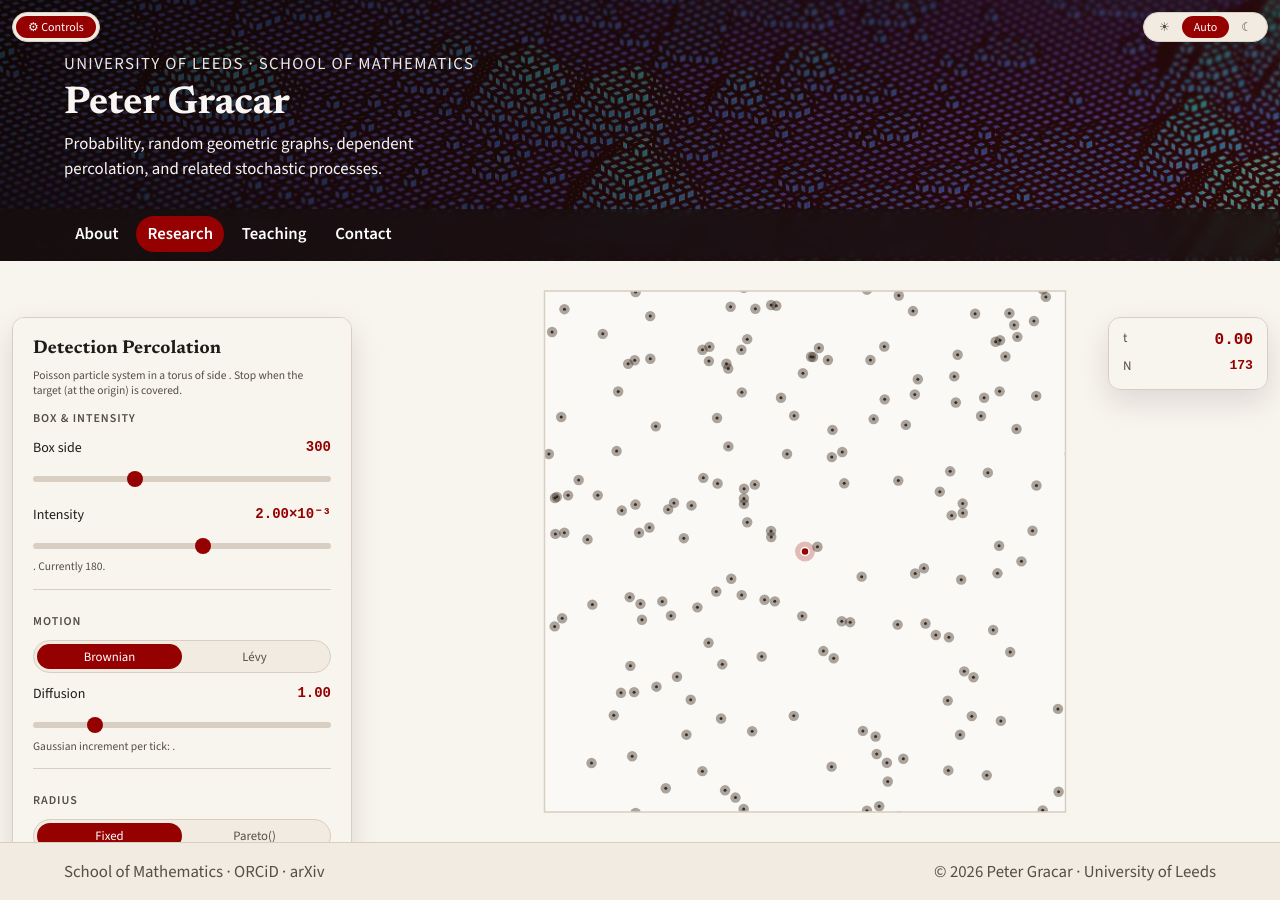
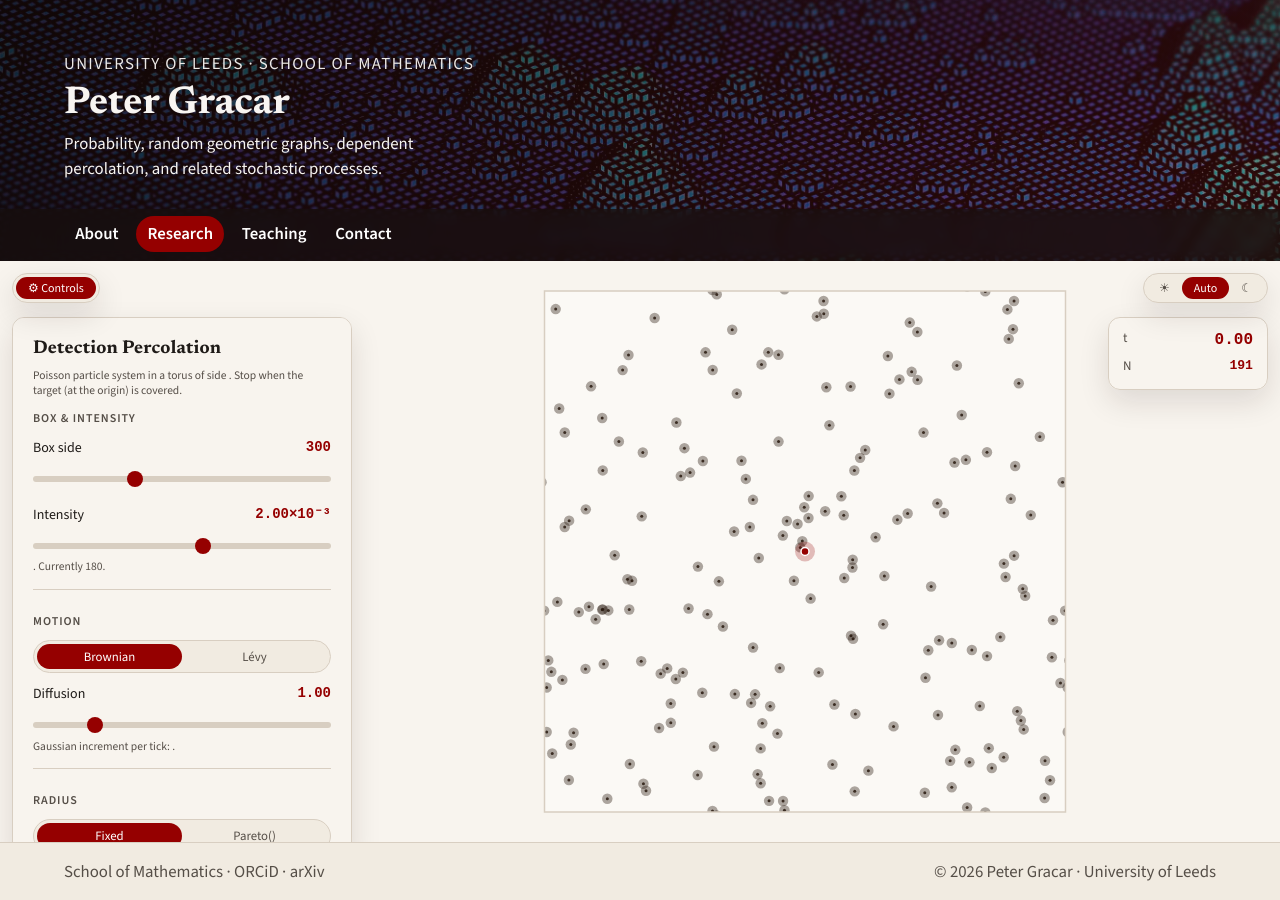
Before and after one commit to PeterGracar/PeterGracar.github.io, a Jekyll site: the page built from simulations/detection-percolation.html, in a window 1280 px wide. Built offline with Jekyll 4.4.1, drawn with Linux system fonts in a browser that asks for light colours; nearby versions of some CDN libraries.

Commit message:
Fix detection-percolation embedded layout and randomise seed at load
The embedded simulation's top bar was position:fixed with z-index
2147483646, which made the controls toggle and theme buttons float
over the site header and nav instead of staying inside the
simulation canvas like the other embedded sims. A stray
<main id="main-content"> wrapper with height:100vh also pushed the
stats overlay off-screen.

Mirror the levy-vs-bm.html structure: drop the <main> wrapper, move
#top-bar inside #sim-container, and use position:absolute with a
sane z-index so the bar is relative to the sim canvas.

Both the embedded and standalone variants now draw a fresh random
seed at page load instead of booting with the fixed 'detection'
string.

```diff
--- a/simulations/detection-percolation-standalone.html
+++ b/simulations/detection-percolation-standalone.html
@@ -1477,6 +1477,7 @@
 
   // ── Boot ─────────────────────────────────────────────────────────────────
   function boot() {
+    State.seed = 'seed-' + Math.floor(Math.random() * 1e9).toString(36);
     els.inSeed.value = State.seed;
     els.valL.textContent = State.L;
     els.valLambda.textContent = fmtLambda(State.lambda);
--- a/simulations/detection-percolation.html
+++ b/simulations/detection-percolation.html
@@ -118,20 +118,7 @@ mathjax: true
     }
 
     /* ── Full-bleed layout ── */
-    * { margin: 0; padding: 0; box-sizing: border-box; }
-    body { height: 100vh; overflow: hidden; margin: 0; font-family: var(--font-body); background: var(--color-bg); }
-    main#main-content {
-      padding: 0 !important;
-      width: 100% !important;
-      max-width: 100% !important;
-      margin: 0 !important;
-      display: flex !important;
-      flex-direction: column;
-      overflow: hidden;
-      min-height: 0;
-      position: relative;
-      height: 100vh;
-    }
+    body { height: 100vh; overflow: hidden; font-family: var(--font-body); background: var(--color-bg); }
 
     /* ── Floating controls panel ── */
     .sim-controls {
@@ -262,9 +249,9 @@ mathjax: true
 
     /* ── Top bar ── */
     #top-bar {
-      position: fixed;
+      position: absolute;
       top: 12px; left: 12px; right: 12px;
-      z-index: 2147483646;
+      z-index: 20;
       display: flex;
       align-items: center;
       justify-content: space-between;
@@ -372,6 +359,8 @@ mathjax: true
     }
   </style>
 
+<div id="sim-container" style="position: relative; flex: 1; overflow: hidden; min-height: 0;">
+
   <div id="top-bar">
     <div id="dp-toggle" role="group" aria-label="Toggle controls panel">
       <button id="dp-toggle-btn" type="button" class="active" aria-pressed="true" title="Show or hide the controls panel">
@@ -384,9 +373,6 @@ mathjax: true
       <button data-theme="dark"   title="Dark">&#9790;</button>
     </div>
   </div>
-
-<main id="main-content">
-  <div id="sim-container" style="position: relative; flex: 1; overflow: hidden; min-height: 0;">
 
     <div id="overlay">
       <div class="stat-row"><span class="stat-label">t</span><span id="ov-t" class="big">0</span></div>
@@ -497,7 +483,6 @@ mathjax: true
 
   <canvas id="simCanvas" style="display:block; cursor: default; position:absolute; top:0; left:0;"></canvas>
 </div>
-</main>
 
 <script>
   // ── Theme toggle ───────────────────────────────────────────────────────────
```
Also changed, not shown: other parts of simulations/detection-percolation.html (+1 -0 lines). Lines whose indentation alone changed are shown as unchanged.
